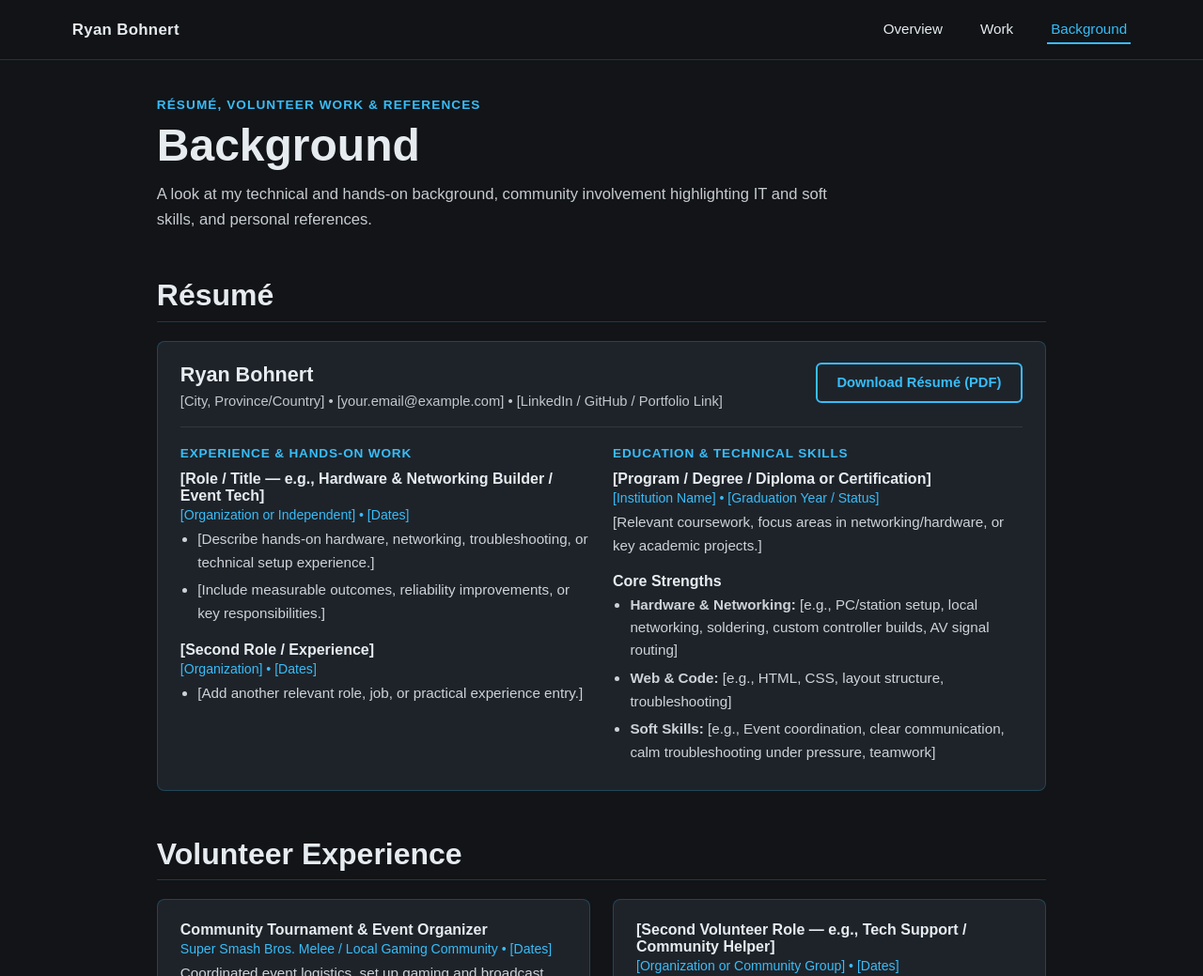
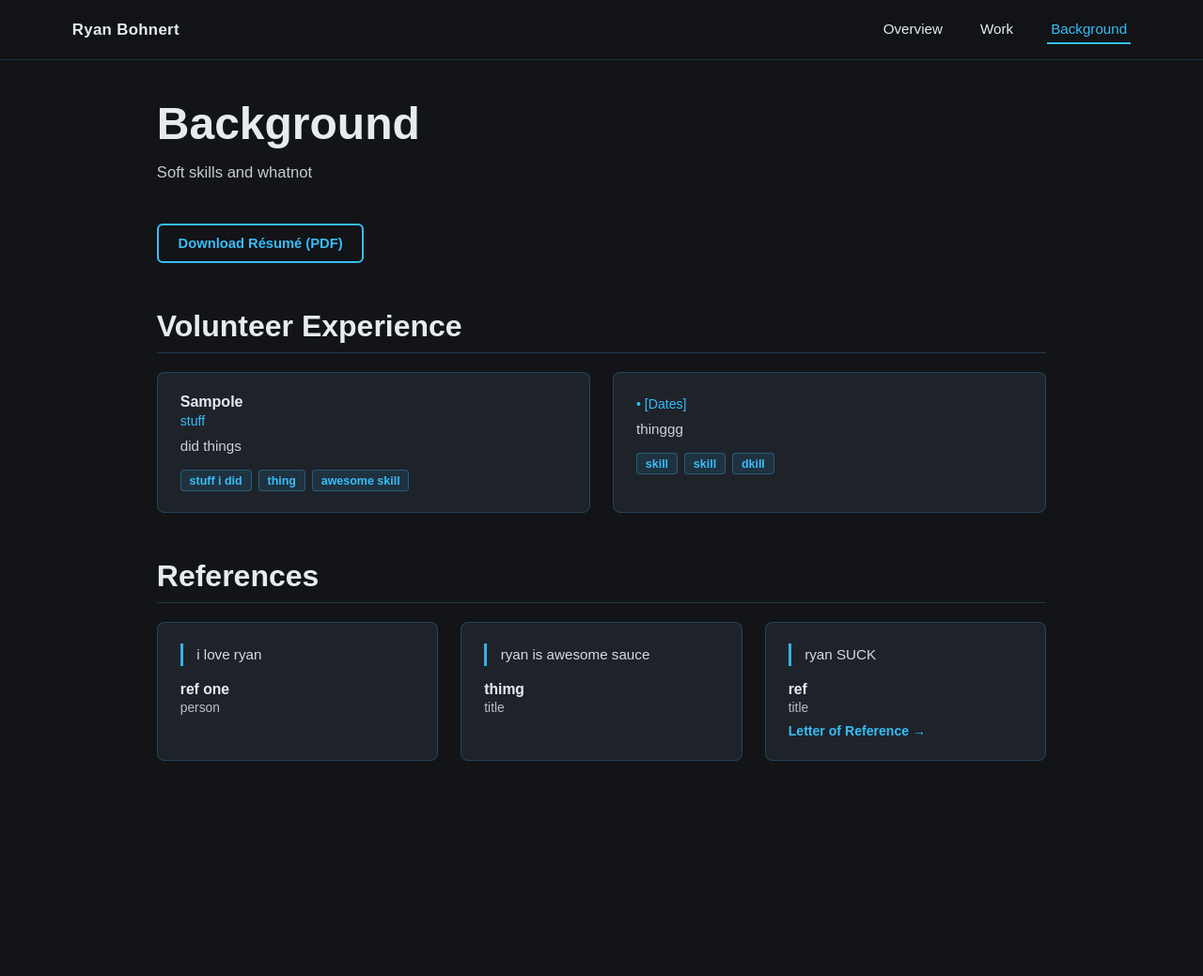
Before and after one commit to Fluzzard/Portfolio, a plain HTML site: page background.html in a window 1280 px wide. Shown: the top 1039 px of the page at 94% size. After the commit the page ends 882 px from the top, so only its background shows below. Drawn offline with Linux system fonts and the light colour scheme.

Commit message:
Update background.html

```diff
--- a/background.html
+++ b/background.html
@@ -323,131 +323,77 @@
 
     <main class="page-main">
         <div class="page-header">
-            <div class="eyebrow">Résumé, Volunteer Work &amp; References</div>
             <h1 class="page-title">Background</h1>
             <p class="page-subtitle">
-                A look at my technical and hands-on background, community involvement highlighting IT and soft skills, and personal references.
+               Soft skills and whatnot
             </p>
         </div>
 
-        <!-- 2. Résumé -->
-        <section class="content-section" id="resume" aria-labelledby="resume-heading">
-            <h2 class="section-heading" id="resume-heading">Résumé</h2>
-            <div class="card">
-                <div class="resume-header">
-                    <div>
-                        <h3 class="resume-name">Ryan Bohnert</h3>
-                        <div class="resume-contact">
-                            [City, Province/Country] &bull; [your.email@example.com] &bull; [LinkedIn / GitHub / Portfolio Link]
-                        </div>
-                    </div>
-                    <!-- Replace "#" with a link to a downloadable PDF resume when ready -->
                     <a href="#" class="btn-outline">Download Résumé (PDF)</a>
-                </div>
 
-                <div class="resume-grid">
-                    <div>
-                        <h4 class="sub-heading">Experience &amp; Hands-On Work</h4>
-                        <div class="entry-item">
-                            <div class="entry-title">[Role / Title — e.g., Hardware &amp; Networking Builder / Event Tech]</div>
-                            <div class="entry-meta">[Organization or Independent] &bull; [Dates]</div>
-                            <ul class="bullet-list">
-                                <li>[Describe hands-on hardware, networking, troubleshooting, or technical setup experience.]</li>
-                                <li>[Include measurable outcomes, reliability improvements, or key responsibilities.]</li>
-                            </ul>
-                        </div>
-                        <div class="entry-item">
-                            <div class="entry-title">[Second Role / Experience]</div>
-                            <div class="entry-meta">[Organization] &bull; [Dates]</div>
-                            <ul class="bullet-list">
-                                <li>[Add another relevant role, job, or practical experience entry.]</li>
-                            </ul>
-                        </div>
-                    </div>
 
-                    <div>
-                        <h4 class="sub-heading">Education &amp; Technical Skills</h4>
-                        <div class="entry-item">
-                            <div class="entry-title">[Program / Degree / Diploma or Certification]</div>
-                            <div class="entry-meta">[Institution Name] &bull; [Graduation Year / Status]</div>
-                            <p class="entry-copy">
-                                [Relevant coursework, focus areas in networking/hardware, or key academic projects.]
-                            </p>
-                        </div>
-                        <div class="entry-item">
-                            <div class="entry-title">Core Strengths</div>
-                            <ul class="bullet-list">
-                                <li><strong>Hardware &amp; Networking:</strong> [e.g., PC/station setup, local networking, soldering, custom controller builds, AV signal routing]</li>
-                                <li><strong>Web &amp; Code:</strong> [e.g., HTML, CSS, layout structure, troubleshooting]</li>
-                                <li><strong>Soft Skills:</strong> [e.g., Event coordination, clear communication, calm troubleshooting under pressure, teamwork]</li>
-                            </ul>
-                        </div>
-                    </div>
-                </div>
-            </div>
-        </section>
 
-        <!-- 2b. Volunteer Experience (IT & Soft Skills) -->
+
+
         <section class="content-section" id="volunteer" aria-labelledby="volunteer-heading">
             <h2 class="section-heading" id="volunteer-heading">Volunteer Experience</h2>
             <div class="volunteer-grid">
                 <article class="card">
-                    <h3 class="entry-title">Community Tournament &amp; Event Organizer</h3>
-                    <div class="entry-meta">Super Smash Bros. Melee / Local Gaming Community &bull; [Dates]</div>
+                    <h3 class="entry-title">Sampole</h3>
+                    <div class="entry-meta">stuff</div>
                     <p class="entry-copy">
-                        Coordinated event logistics, set up gaming and broadcast stations, managed bracket flow, and welcomed newcomers into a friendly, organized environment.
+                        did things
                     </p>
                     <div class="tag-row">
-                        <span class="skill-tag">AV &amp; Station Setup</span>
-                        <span class="skill-tag">Leadership</span>
-                        <span class="skill-tag">Conflict &amp; Pace Management</span>
+                        <span class="skill-tag">stuff i did</span>
+                        <span class="skill-tag">thing</span>
+                        <span class="skill-tag">awesome skill</span>
                     </div>
                 </article>
 
                 <article class="card">
-                    <h3 class="entry-title">[Second Volunteer Role — e.g., Tech Support / Community Helper]</h3>
-                    <div class="entry-meta">[Organization or Community Group] &bull; [Dates]</div>
+                    <h3 class="entry-title"></h3>
+                    <div class="entry-meta"> &bull; [Dates]</div>
                     <p class="entry-copy">
-                        [Describe how you helped others with technical troubleshooting, equipment setup, documentation, or team support, emphasizing clear communication and reliability.]
+                        thinggg
                     </p>
                     <div class="tag-row">
-                        <span class="skill-tag">Troubleshooting / IT</span>
-                        <span class="skill-tag">Communication</span>
-                        <span class="skill-tag">Teamwork</span>
+                        <span class="skill-tag">skill</span>
+                        <span class="skill-tag">skill</span>
+                        <span class="skill-tag">dkill</span>
                     </div>
                 </article>
             </div>
         </section>
 
-        <!-- 3. Personal References & Accolades (At least 3) -->
+
         <section class="content-section" id="references" aria-labelledby="references-heading">
-            <h2 class="section-heading" id="references-heading">Personal References &amp; Accolades</h2>
+            <h2 class="section-heading" id="references-heading">References</h2>
             <div class="references-grid">
                 <article class="card">
                     <blockquote class="quote-text">
-                        "[Add a quote or accolade from Reference #1 highlighting your reliability, problem-solving, or character.]"
+                        i love ryan
                     </blockquote>
-                    <p class="ref-author">[Reference #1 Name]</p>
-                    <p class="ref-role">[Relationship / Title — e.g., Co-Organizer, Mentor, Teammate]</p>
-                    <!-- Optional: link to a full reference letter PDF or anchor -->
-                    <a href="#" class="ref-link">Letter of Reference &rarr;</a>
+                    <p class="ref-author">ref one</p>
+                    <p class="ref-role">person</p>
+
                 </article>
 
                 <article class="card">
                     <blockquote class="quote-text">
-                        "[Add a quote or accolade from Reference #2 speaking to your hands-on technical skills, patience, or work ethic.]"
+                       ryan is awesome sauce
                     </blockquote>
-                    <p class="ref-author">[Reference #2 Name]</p>
-                    <p class="ref-role">[Relationship / Title]</p>
-                    <a href="#" class="ref-link">Letter of Reference &rarr;</a>
+                    <p class="ref-author">thimg</p>
+                    <p class="ref-role">title</p>
+
                 </article>
 
                 <article class="card">
                     <blockquote class="quote-text">
-                        "[Add a quote or accolade from Reference #3 noting how you collaborate with others and follow through on commitments.]"
+                        ryan SUCK
                     </blockquote>
-                    <p class="ref-author">[Reference #3 Name]</p>
-                    <p class="ref-role">[Relationship / Title]</p>
+                    <p class="ref-author">ref</p>
+                    <p class="ref-role">title</p>
                     <a href="#" class="ref-link">Letter of Reference &rarr;</a>
                 </article>
             </div>
```
